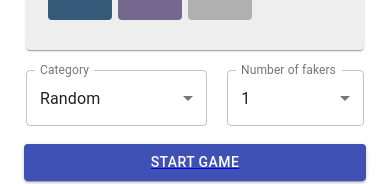
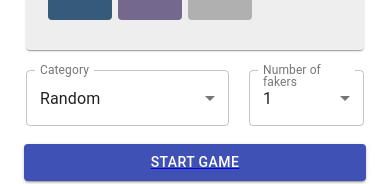
Before and after one commit to tamera-lanham/fake-artist, a React (Create React App) app: page /#/setup in a window 390 px wide. Shown: the part 218-402 px from the top of the page. Built offline with nearby package versions, Linux system fonts and the light colour scheme.

Commit message:
fix: dropdowns work on mobile

```diff
--- a/src/components/Setup.js
+++ b/src/components/Setup.js
@@ -207,8 +207,8 @@ function OtherOptions({ gameState, setGameState }) {
 		<div>
 			<div className={classes.gridContainer}>
 				<FormControl variant="outlined" key={0}>
-					<InputLabel htmlFor="outlined-age-native-simple">Category</InputLabel>
-					<Select label="Category"
+					<InputLabel htmlFor="category-select">Category</InputLabel>
+					<Select native label="Category" inputProps={{ id: 'category-select' }}
 						value={categoryChoice}
 						onChange={e => setCategoryChoice(e.target.value)}
 					>
@@ -217,8 +217,8 @@ function OtherOptions({ gameState, setGameState }) {
 				</FormControl>
 
 				<FormControl variant="outlined" key={1}>
-					<InputLabel htmlFor="outlined-age-native-simple">Number of fakers</InputLabel>
-					<Select label="Number of fakers"
+					<InputLabel htmlFor="numfakers-select">Number of fakers</InputLabel>
+					<Select native label="Number of fakers" inputProps={{ id: 'numfakers-select' }}
 						value={numFakers}
 						onChange={e => setNumFakers(e.target.value)}
 					>
```
